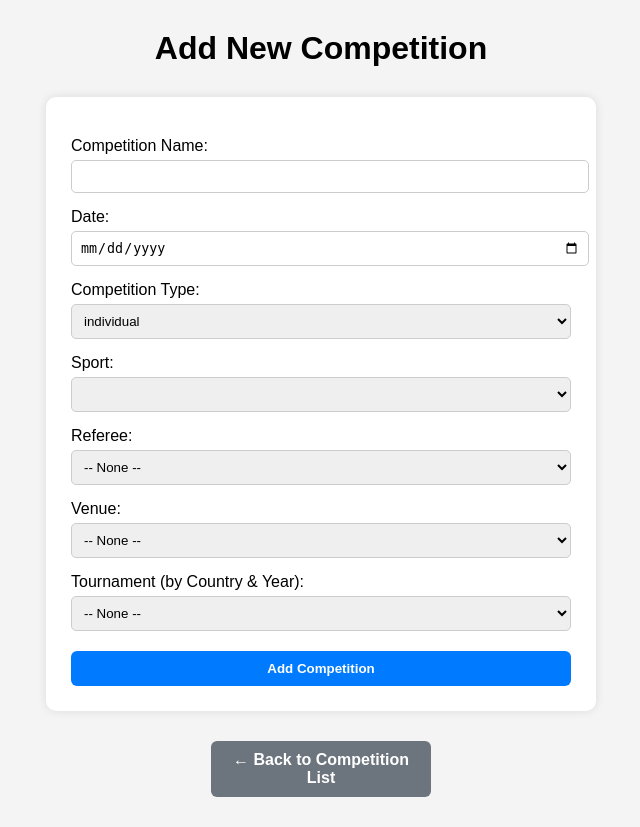
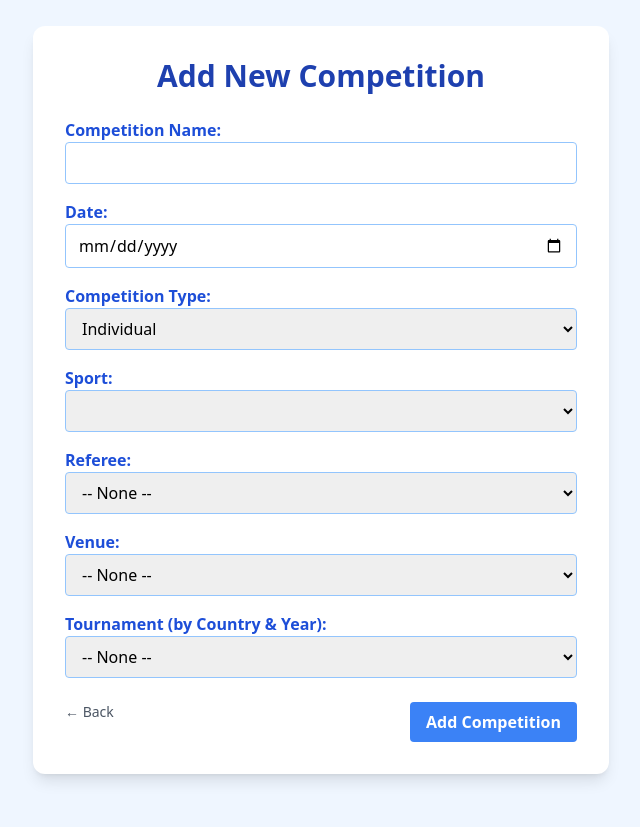
Before and after one commit to EfratYi/ProjectDB, a Flask app: page /competitions/add in a window 1280 px wide. Shown: the whole page, without its empty margins (319-959 px from the left). After the commit the page ends 781 px from the top, so only its background shows below. Run offline with Flask 3, Linux system fonts and the light colour scheme; data that the repository does not hold is empty; some libraries are stand-ins or nearby versions.

Commit message:
adding style

```diff
--- a/db.py
+++ b/db.py
@@ -2,9 +2,9 @@ import psycopg2
 
 DB_HOST = 'localhost'
 DB_PORT = '5432'
-DB_NAME = 'Integrationdatabase'
+DB_NAME = 'IntegrationDataBase'
 DB_USER = 'efrat'
-DB_PASSWORD = 'efrat123'
+DB_PASSWORD = 'efrat1234567'
 
 def get_connection():
     return psycopg2.connect(
--- a/templates/competition/add_competition.html
+++ b/templates/competition/add_competition.html
@@ -1,140 +1,70 @@
+<!-- Styled Add Competition Page -->
 <!DOCTYPE html>
 <html lang="en">
 <head>
     <meta charset="UTF-8">
     <title>Add Competition</title>
-    <style>
-        body {
-            font-family: Arial, sans-serif;
-            background-color: #f4f4f4;
-        }
+    <script src="https://cdn.tailwindcss.com"></script>
+</head>
+<body class="bg-blue-50 min-h-screen flex items-center justify-center p-6">
+<form method="POST" class="bg-white p-8 rounded-xl shadow-lg w-full max-w-xl">
+    <h1 class="text-3xl font-bold text-blue-800 mb-6 text-center">Add New Competition</h1>
 
-        h1 {
-            text-align: center;
-            margin-top: 30px;
-        }
+    {% if error %}
+    <div class="mb-4 p-3 bg-red-100 text-red-700 rounded border border-red-400 text-center">
+        {{ error }}
+    </div>
+    {% endif %}
 
-        form {
-            max-width: 500px;
-            background-color: white;
-            margin: 30px auto;
-            padding: 25px;
-            border-radius: 10px;
-            box-shadow: 0 0 10px rgba(0, 0, 0, 0.1);
-        }
+    <label class="block text-blue-700 font-semibold">Competition Name:</label>
+    <input type="text" name="competitionname" required class="w-full px-3 py-2 mb-4 border border-blue-300 rounded" />
 
-        label {
-            display: block;
-            margin-top: 15px;
-        }
+    <label class="block text-blue-700 font-semibold">Date:</label>
+    <input type="date" name="compdate" required class="w-full px-3 py-2 mb-4 border border-blue-300 rounded" />
 
-        input, select {
-            width: 100%;
-            padding: 8px;
-            margin-top: 5px;
-            border-radius: 5px;
-            border: 1px solid #ccc;
-        }
-
-        button {
-            width: 100%;
-            margin-top: 20px;
-            padding: 10px;
-            background-color: #007bff;
-            color: white;
-            border: none;
-            border-radius: 6px;
-            font-weight: bold;
-            cursor: pointer;
-        }
-
-        button:hover {
-            background-color: #0056b3;
-        }
-
-        .error-message {
-            text-align: center;
-            color: red;
-            font-weight: bold;
-            margin-bottom: 15px;
-        }
-
-        .back-button {
-            display: block;
-            width: 200px;
-            margin: 10px auto 30px;
-            padding: 10px;
-            background-color: #6c757d;
-            color: white;
-            text-align: center;
-            text-decoration: none;
-            border-radius: 6px;
-            font-weight: bold;
-        }
-
-        .back-button:hover {
-            background-color: #5a6268;
-        }
-    </style>
-</head>
-<body>
-
-<h1>Add New Competition</h1>
-
-{% if error %}
-<div class="error-message">
-    {{ error }}
-</div>
-{% endif %}
-
-<form method="POST">
-    <label for="competitionname">Competition Name:</label>
-    <input type="text" name="competitionname" id="competitionname" required>
-
-    <label for="compdate">Date:</label>
-    <input type="date" name="compdate" id="compdate" required>
-
-    <label for="competitiontype">Competition Type:</label>
-    <select name="competitiontype" id="competitiontype" required>
-        <option value="Individual">individual</option>
-        <option value="Team">team</option>
+    <label class="block text-blue-700 font-semibold">Competition Type:</label>
+    <select name="competitiontype" required class="w-full px-3 py-2 mb-4 border border-blue-300 rounded">
+        <option value="Individual">Individual</option>
+        <option value="Team">Team</option>
     </select>
 
-    <label for="sportid">Sport:</label>
-    <select name="sportid" id="sportid" required>
+    <label class="block text-blue-700 font-semibold">Sport:</label>
+    <select name="sportid" required class="w-full px-3 py-2 mb-4 border border-blue-300 rounded">
         {% for sport in sports %}
         <option value="{{ sport[0] }}">{{ sport[1] }}</option>
         {% endfor %}
     </select>
 
-    <label for="refereeid">Referee:</label>
-    <select name="refereeid" id="refereeid">
+    <label class="block text-blue-700 font-semibold">Referee:</label>
+    <select name="refereeid" class="w-full px-3 py-2 mb-4 border border-blue-300 rounded">
         <option value="">-- None --</option>
         {% for ref in referees %}
         <option value="{{ ref[0] }}">{{ ref[1] }} {{ ref[2] }}</option>
         {% endfor %}
     </select>
 
-    <label for="venueid">Venue:</label>
-    <select name="venueid" id="venueid">
+    <label class="block text-blue-700 font-semibold">Venue:</label>
+    <select name="venueid" class="w-full px-3 py-2 mb-4 border border-blue-300 rounded">
         <option value="">-- None --</option>
         {% for venue in venues %}
         <option value="{{ venue[0] }}">{{ venue[1] }}</option>
         {% endfor %}
     </select>
 
-    <label for="tournamentid">Tournament (by Country & Year):</label>
-    <select name="tournamentid" id="tournamentid">
+    <label class="block text-blue-700 font-semibold">Tournament (by Country & Year):</label>
+    <select name="tournamentid" class="w-full px-3 py-2 mb-6 border border-blue-300 rounded">
         <option value="">-- None --</option>
         {% for t in tournaments %}
         <option value="{{ t[0] }}">{{ t[2] }} ({{ t[1] }})</option>
         {% endfor %}
     </select>
 
-    <button type="submit">Add Competition</button>
+    <div class="flex justify-between">
+        <a href="/competitions" class="text-sm text-gray-600 hover:underline">← Back</a>
+        <button type="submit" class="bg-blue-500 hover:bg-blue-600 text-white font-bold py-2 px-4 rounded">
+            Add Competition
+        </button>
+    </div>
 </form>
-
-<a class="back-button" href="/competitions">← Back to Competition List</a>
-
 </body>
 </html>
```
Also changed, not shown: templates/athletes/add_athlete.html (+10 -10 lines), templates/athletes/athletes.html (+47 -48 lines), templates/competition/competitions.html (+50 -44 lines), templates/competition/edit_competition.html (+25 -29 lines), templates/sport/add_sport.html (+6 -19 lines), templates/sport/sports.html (+45 -34 lines).
